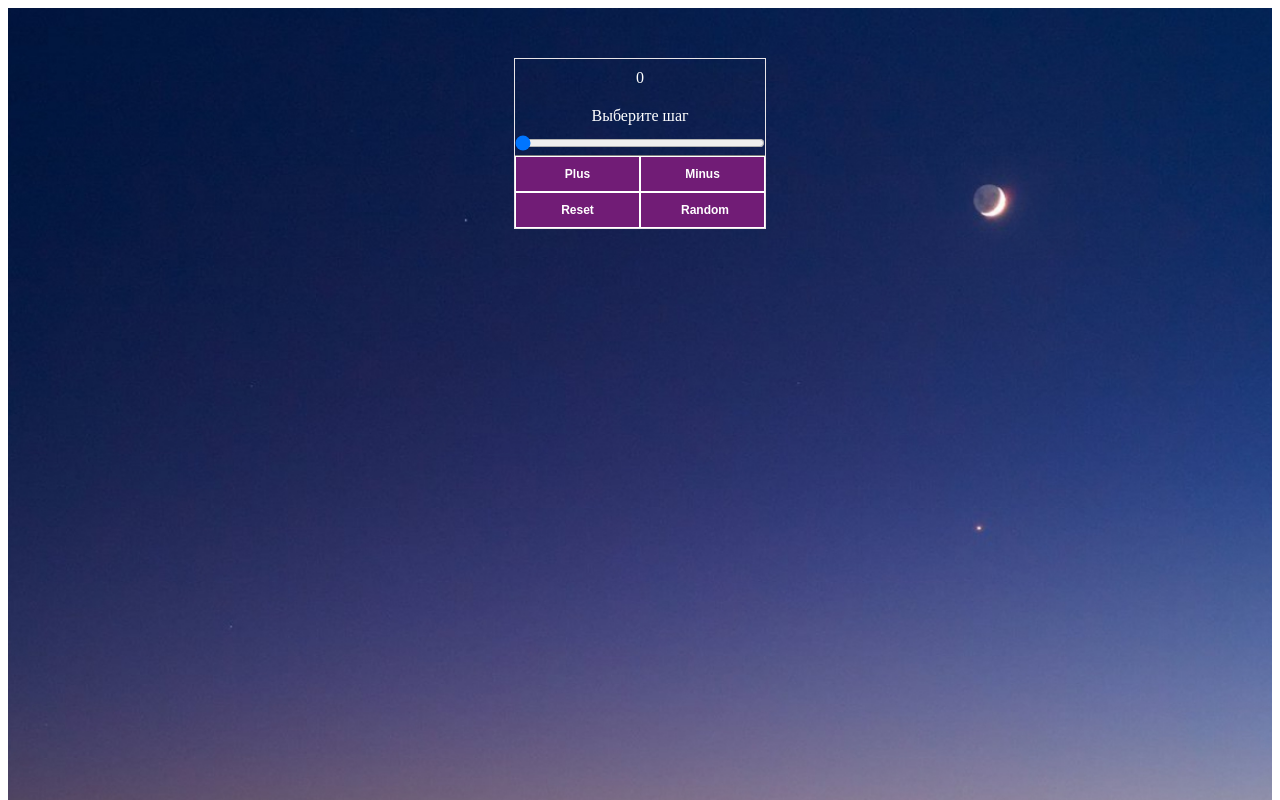
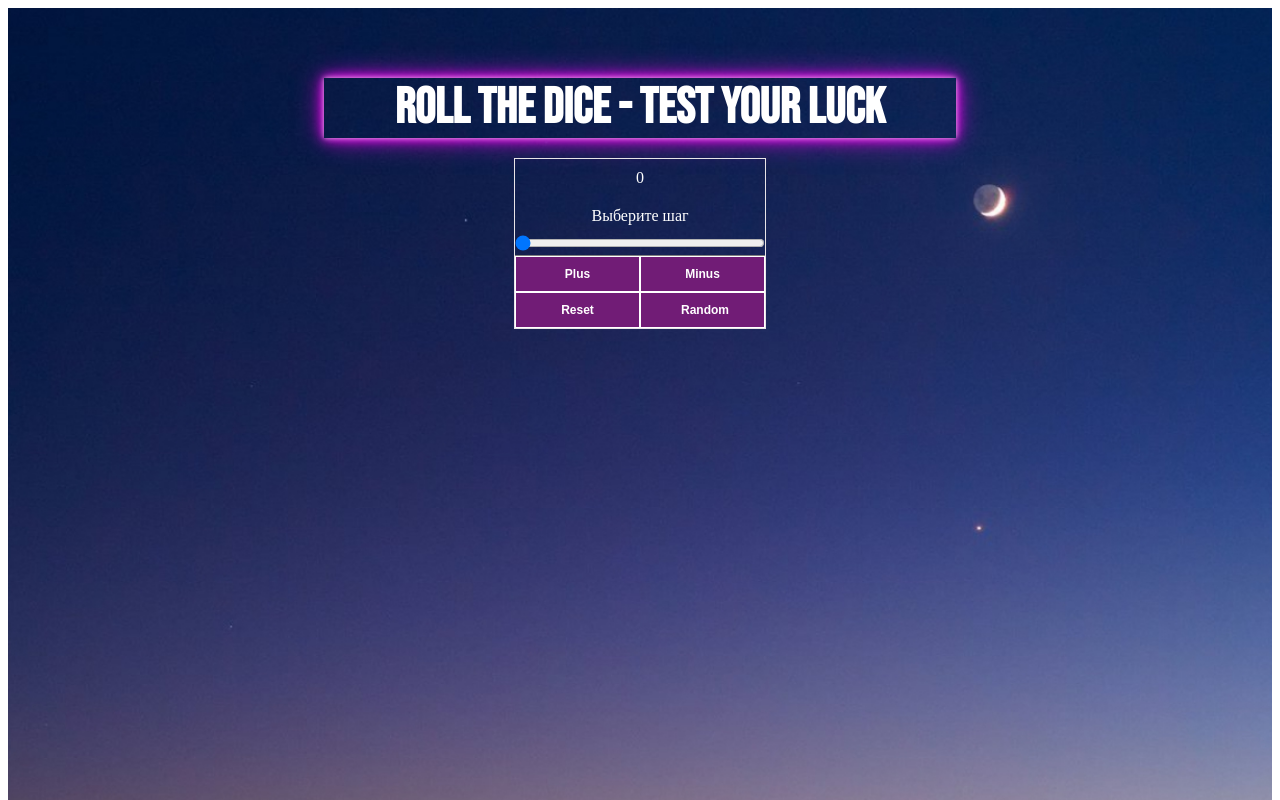
Before and after one commit to konartur/Counter, a plain HTML site: page index.html in a window 1280 px wide. Shown: the top 800 px of the page. Drawn offline with Linux system fonts and the light colour scheme.

Commit message:
changed style title

```diff
--- a/index.html
+++ b/index.html
@@ -5,10 +5,13 @@
     <meta http-equiv="X-UA-Compatible" content="IE=edge">
     <meta name="viewport" content="width=device-width, initial-scale=1.0">
     <link rel="stylesheet" href="style.css">
+    <link rel="preconnect" href="https://fonts.gstatic.com">
+    <link href="https://fonts.googleapis.com/css2?family=Bebas+Neue&display=swap" rel="stylesheet">
     <title>Document</title>
 </head>
 <body>
     <section class="main">
+        <h1 class="main_title"> Roll the dice - test your luck</h1>
         <div class="counter">
             <div class="result">Result</div>
             <p class="step-label">
--- a/style.css
+++ b/style.css
@@ -6,6 +6,17 @@
   padding-top: 50px;
   max-width: 100%;
   height: 1200px;
+}
+
+.main_title {
+  font-family: "Bebas Neue", cursive;
+  font-size: 50px;
+  text-align: center;
+  color: #ffffff;
+  box-shadow: 0 0 5px #d7bed8, 0 0 10px rgb(255 0 255 / 0.8),
+    0 0 15px rgb(255 0 255 / 0.7), 0 0 30px rgb(255 0 255 / 0.6);
+  margin: 20px auto;
+  width: 50%;
 }
 .counter {
   border: 1px solid rgb(232, 228, 231);
```
